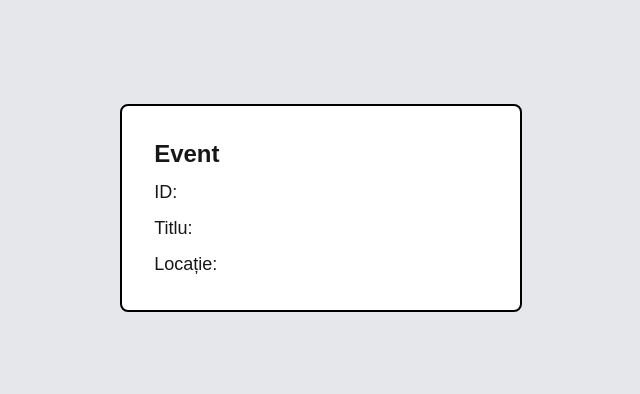
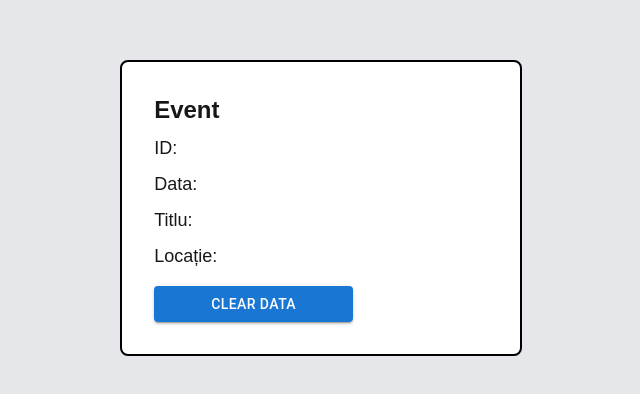
Before and after one commit to saranciucnichita/EP_Next.js_Formular, a Next.js app: page /view in a window 1280 px wide. Shown: the part 192-586 px from the top of the page, without its empty margins (319-959 px from the left). Built offline with nearby package versions, Linux system fonts and the light colour scheme.

Commit message:
Migrate to Router redirect, add DatePicker, possibility to delete data, reduce Hydration errors

```diff
--- a/package.json
+++ b/package.json
@@ -1,6 +1,6 @@
 {
   "name": "ep-formular",
-  "version": "1.0.0",
+  "version": "1.1.0",
   "private": true,
   "scripts": {
     "dev": "next dev",
@@ -15,6 +15,8 @@
     "@fontsource/roboto": "^5.2.10",
     "@mui/icons-material": "^7.3.9",
     "@mui/material": "^7.3.9",
+    "@mui/x-date-pickers": "^8.27.2",
+    "dayjs": "^1.11.20",
     "next": "16.2.2",
     "react": "19.2.4",
     "react-dom": "19.2.4",
--- a/src/features/home/index.jsx
+++ b/src/features/home/index.jsx
@@ -2,25 +2,31 @@
 import Box from '@mui/material/Box';
 import TextField from '@mui/material/TextField';
 import Button from '@mui/material/Button';
-import { useState } from 'react';
 import { useLocalStorage } from 'react-use';
-import { redirect } from 'next/navigation';
+import { useRouter } from 'next/navigation';
+import { DemoContainer } from '@mui/x-date-pickers/internals/demo';
+import { LocalizationProvider } from '@mui/x-date-pickers/LocalizationProvider';
+import { AdapterDayjs } from '@mui/x-date-pickers/AdapterDayjs';
+import { DateField } from '@mui/x-date-pickers/DateField';
+import dayjs from 'dayjs';
 
 const FormComponent = () => {
+    const router = useRouter();
     const [id, setId] = useLocalStorage('id', '');
+    const [data, setData] = useLocalStorage('data', null);
     const [titlu, setTitlu] = useLocalStorage('titlu', '');
     const [locatie, setLocatie] = useLocalStorage('locatie', '');
     const [descriere, setDescriere] = useLocalStorage('descriere', '');
 
     const isFormValid = () => {
-        return id.trim() && titlu.trim() && locatie.trim();
+        return id?.trim() && titlu?.trim() && locatie?.trim();
     };
 
     const handleSubmit = (event) => {
         event.preventDefault();
         if (isFormValid()) {
-            console.log('Form submitted successfully:', { id, titlu, locatie, descriere });
-            redirect('/view');
+            console.log('Form submitted successfully:', { id, data, titlu, locatie, descriere });
+            router.push('/view');
         }
     };
 
@@ -40,15 +46,31 @@ const FormComponent = () => {
                     required
                     id="id"
                     placeholder="ID"
-                    value={id}
+                    value={id || ''}
                     onChange={(e) => setId(e.target.value)}
                     variant="outlined"
                 />
+                <LocalizationProvider dateAdapter={AdapterDayjs}>
+                    <DemoContainer components={['DateField']}>
+                        <DateField
+                            required
+                            label="Data"
+                            value={data ? dayjs(data) : null}
+                            onChange={(newValue) => {
+                                if (newValue && newValue.isValid()) {
+                                    setData(newValue.format('DD/MM/YYYY'));
+                                } else {
+                                    setData('');
+                                }
+                            }}
+                        />
+                    </DemoContainer>
+                </LocalizationProvider>
                 <TextField
                     required
                     id="titlu"
                     placeholder="Titlu"
-                    value={titlu}
+                    value={titlu || ''}
                     onChange={(e) => setTitlu(e.target.value)}
                     variant="outlined"
                 />
@@ -56,14 +78,14 @@ const FormComponent = () => {
                     required
                     id="locatie"
                     placeholder="Locație"
-                    value={locatie}
+                    value={locatie || ''}
                     onChange={(e) => setLocatie(e.target.value)}
                     variant="outlined"
                 />
                 <TextField
                     id="descriere"
                     placeholder="Descriere"
-                    value={descriere}
+                    value={descriere || ''}
                     onChange={(e) => setDescriere(e.target.value)}
                     multiline
                 />
--- a/src/features/view/index.jsx
+++ b/src/features/view/index.jsx
@@ -1,10 +1,17 @@
 "use client";
 import Box from '@mui/material/Box';
-import { useState } from 'react';
+import Button from '@mui/material/Button';
+import { useState, useEffect } from 'react';
+import { useRouter } from 'next/navigation';
 
 const ViewForm = () => {
+    const router = useRouter();
+    const [isMounted, setIsMounted] = useState(false);
     const [id] = useState(() => {
         return localStorage.getItem('id') || '';
+    });
+    const [data] = useState(() => {
+        return localStorage.getItem('data') || '';
     });
     const [titlu] = useState(() => {
         return localStorage.getItem('titlu') || '';
@@ -15,6 +22,13 @@ const ViewForm = () => {
     const [descriere] = useState(() => {
         return localStorage.getItem('descriere') || '';
     });
+    useEffect(() => {
+        setIsMounted(true);
+    }, []);
+
+    if (!isMounted) {
+        return <div className="h-screen bg-gray-200" />;
+    }
     return (
         <div className="flex items-center justify-center h-screen bg-gray-200">
             <Box className='border-2 border-black rounded-lg p-6 bg-white'
@@ -25,9 +39,20 @@ const ViewForm = () => {
             >
                 <h1 className="text-2xl font-bold mb-4">Event</h1>
                 <h2 className="text-lg mb-2">ID: {id.replace(/"/g, '')}</h2>
+                <h2 className="text-lg mb-2">Data: {data.replace(/"/g, '')}</h2>
                 <h2 className="text-lg mb-2">Titlu: {titlu.replace(/"/g, '')}</h2>
                 <h2 className="text-lg mb-2">Locație: {locatie.replace(/"/g, '')}</h2>
-                {descriere && <h2 className="text-lg mb-2">Descriere: {descriere.replace(/"/g, '')}</h2>}
+                {descriere && <h2 className="text-lg mb-2">{descriere.replace(/"/g, '')}</h2>}
+                <Button variant="contained" color="primary" onClick={() => {
+                    localStorage.removeItem('id');
+                    localStorage.removeItem('data');
+                    localStorage.removeItem('titlu');
+                    localStorage.removeItem('locatie');
+                    localStorage.removeItem('descriere');
+                    router.push('/');
+                }}>
+                    Clear Data
+                </Button>
             </Box>
         </div>
     );
```
Also changed, not shown: 1 other file (tests, documents, lock files or other folders).
